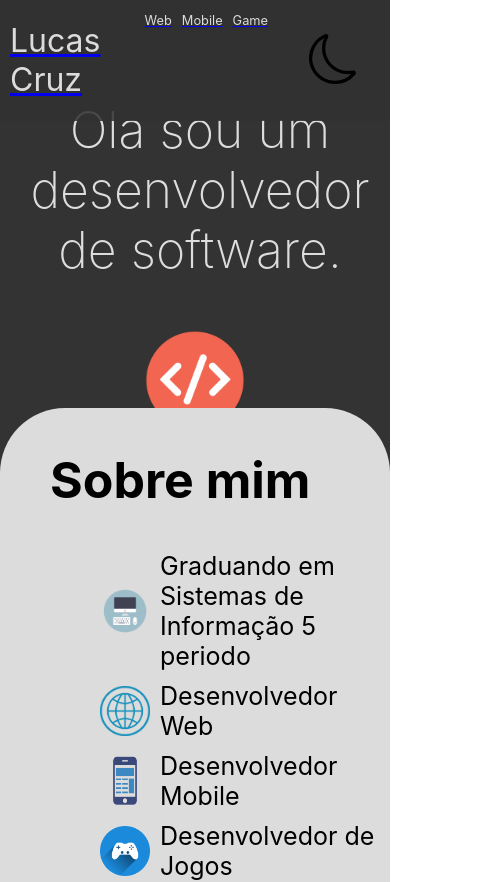
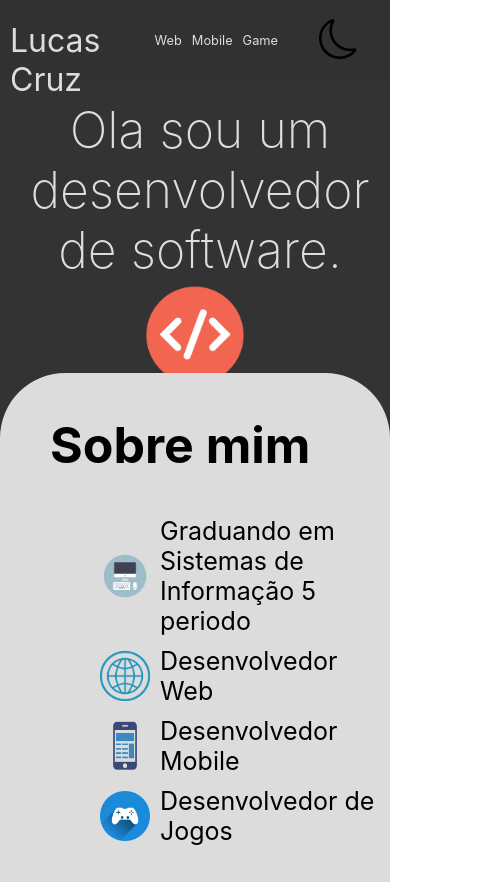
Before and after one commit to olucascruz/Portfolio, a React (Create React App) app: page / in a window 390 px wide. Shown: the top 882 px of the page, 478 px wide, since content can reach past the window. Built offline with nearby package versions, Linux system fonts and the light colour scheme.

Commit message:
refactor: update style

```diff
--- a/src/Components/CardProject/CardProject.css
+++ b/src/Components/CardProject/CardProject.css
@@ -3,8 +3,8 @@
     flex-direction: column;
     width: 200px;
     height: 250px;
-    margin-left: 20px;
     margin-bottom: 50px;
+
 }
 
 .CardActions{
@@ -19,9 +19,8 @@
 
 @media (max-width: 1020px) and (min-width: 768px) {
     .CardProject{
-        width: 200px;
-        height: 250px;
-        margin-left: 10px;
+        width: 250px;
+        height: 300px;
         margin-bottom: 50px;
     }
 
@@ -40,7 +39,6 @@
     .CardProject{
         width: 400px;
         height: 500px;
-        margin-left: 10px;
         margin-bottom: 50px;
     }
 
--- a/src/Components/Header/Header.css
+++ b/src/Components/Header/Header.css
@@ -5,8 +5,8 @@
     left: 0;
     z-index: 999;
     width: 100% ;
+    height: 80px;
     font-size: calc(5px + 2vmin);
-    align-content: center;
   }
 
 .App-header.light{
@@ -23,12 +23,15 @@
 .App-header.light h1{
   color: var(--color-text-light);
 }
-
 .App-header.dark p{
   color: var(--color-text-dark);
 }
 .App-header.dark h1{
   color: var(--color-text-dark);
+}
+
+.Name{
+  text-decoration: none;
 }
 
 .Name > h1{
@@ -42,10 +45,12 @@
   flex-direction: row;
   margin-left: auto;
   margin-right: 10px;
+  margin-top: 20px;
 }
 
 .CategoryProject {
   margin-left: 10px;
+  text-decoration: none;
 }
 
 .BtSwitchTheme{
@@ -53,14 +58,28 @@
   border: transparent;
   margin-left: 25px;
   margin-right: 25px;
+
 }
+
 .BtSwitchTheme.dark:hover{
   background-color: hwb(0 100% 0% / 0.103);
 }
+
 .BtSwitchTheme.light:hover{
   background-color: rgba(0, 0, 0, 0.103);
 }
+
 @media (max-width: 1023px) and (min-width: 768px) {
-
+  .Categories{
+    margin-top: 10px;
+  }
 
 }
+
+/* Estilos para telas grandes (desktop) */
+@media (min-width: 1021px) {
+  .Categories{
+    margin-top: 10px;
+  }
+
+}
--- a/src/Components/Header/Header.tsx
+++ b/src/Components/Header/Header.tsx
@@ -23,7 +23,7 @@ function Header(){
                 <Link to={"#Game"} className="CategoryProject"><p>Game</p></Link>
             </nav>
             <button className={`BtSwitchTheme ${theme}`} onClick={onClickSwitchTheme}>
-                {isDark ?<BsMoon size={50}></BsMoon>:<BsSun size={50}></BsSun>}
+                {isDark ?<BsMoon size={40}></BsMoon>:<BsSun size={40}></BsSun>}
             </button>
         </header>
         )
--- a/src/Components/SectionMyStack/SectionMyStack.css
+++ b/src/Components/SectionMyStack/SectionMyStack.css
@@ -1,8 +1,7 @@
-
 .CardsTech{
     display: flex;
     flex-direction: column;
-    justify-content: space-around;
+    margin-left: 20%;
 }
 
 .Stack.dark{
@@ -22,7 +21,8 @@ color: var(--color-text-dark);
 @media (max-width: 1020px) and (min-width: 768px) {
   .CardsTech{
     flex-direction: column;
-    margin-left: 100px;
+    justify-content: space-around;
+    margin-left: 0px;
   }
 
 }
@@ -30,7 +30,8 @@ color: var(--color-text-dark);
 @media (min-width: 1021px) {
   .CardsTech{
     flex-direction: row;
-    margin-left: 100px;
+    justify-content: space-around;
+    margin-left: 0px;
   }
 
 }
--- a/src/Routes/Home/Home.css
+++ b/src/Routes/Home/Home.css
@@ -33,6 +33,7 @@
     position: relative;
     margin-top: 100px;
     margin-left: 10px;
+    margin-bottom: 5px;
 }
 
 .ImageCode{
@@ -40,6 +41,7 @@
     width: 100px;
     margin-right: auto;
     margin-left: auto;
+    margin-bottom: 10px;
 }
 
 
```
